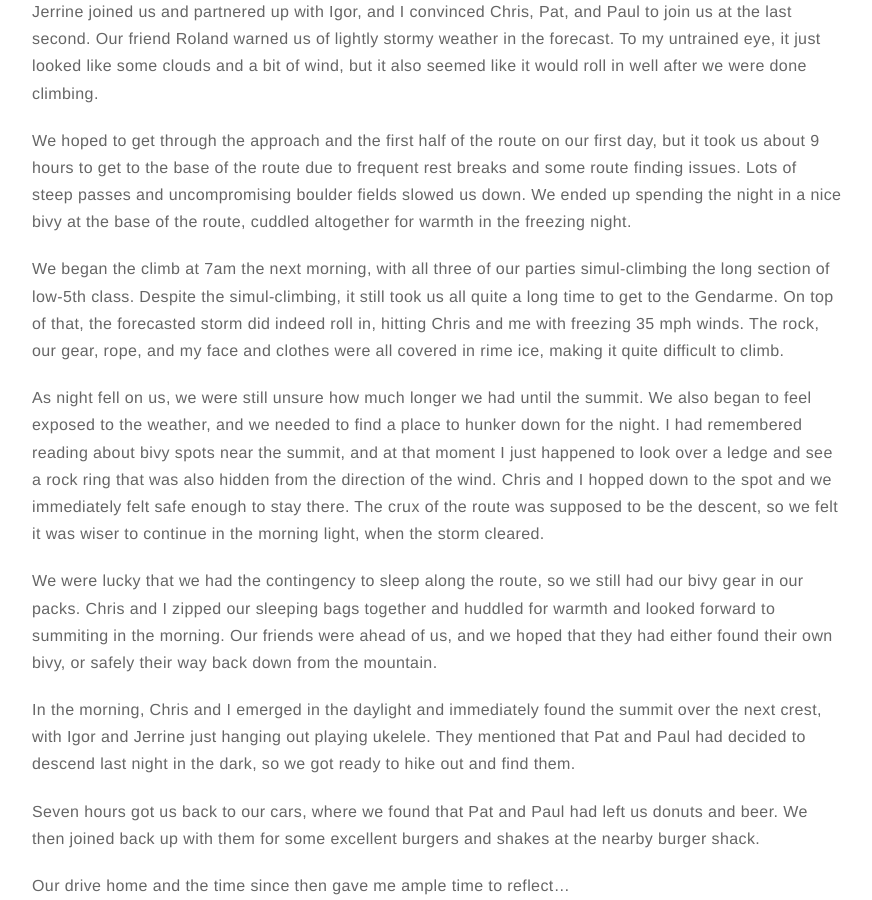
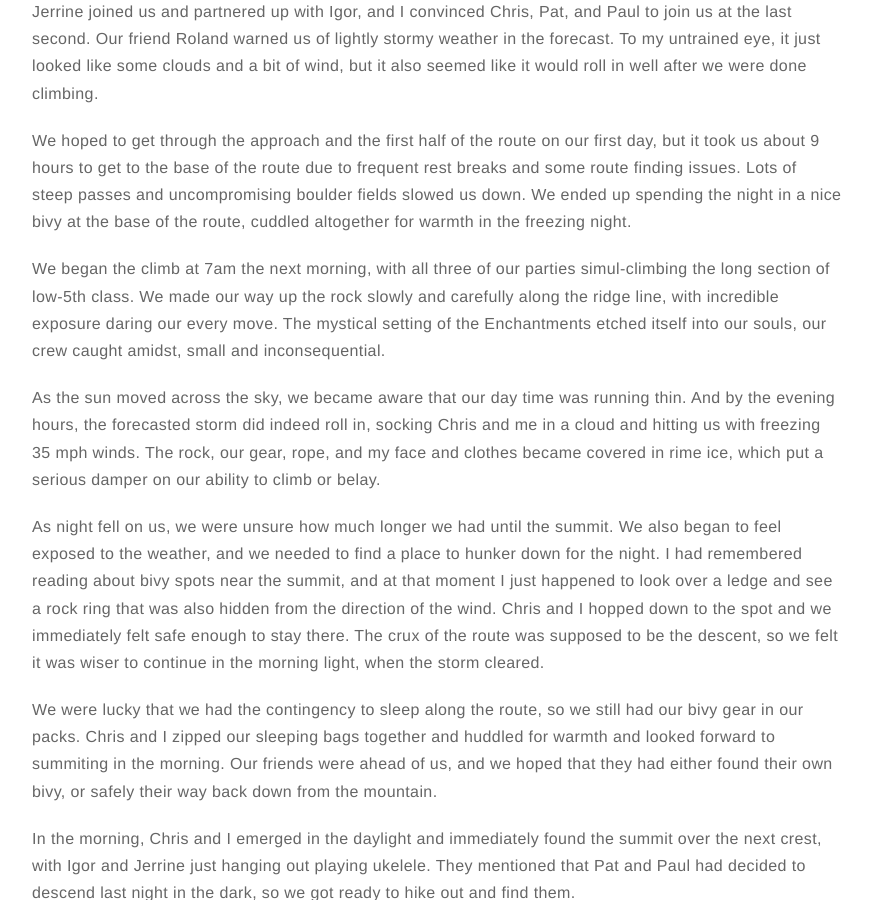
Before and after one commit to ryanwestby/ryanwestby.github.io, a Jekyll site: the page built from _posts/2022-02-11-2021-reflections.md, in a window 1280 px wide and 900 px high, scrolled down 11330 px. Shown: the whole window, without its empty margins (203-1075 px from the left). Built offline with Jekyll 4.4.1, drawn with Linux system fonts in a browser that asks for light colours; comment, search, counter and statistics services are not loaded; some of the changed text lies outside the part shown.

Commit message:
stuart wording

```diff
--- a/_posts/2022-02-11-2021-reflections.md
+++ b/_posts/2022-02-11-2021-reflections.md
@@ -154,9 +154,11 @@ Jerrine joined us and partnered up with Igor, and I convinced Chris, Pat, and Pa
 
 We hoped to get through the approach and the first half of the route on our first day, but it took us about 9 hours to get to the base of the route due to frequent rest breaks and some route finding issues. Lots of steep passes and uncompromising boulder fields slowed us down. We ended up spending the night in a nice bivy at the base of the route, cuddled altogether for warmth in the freezing night.
 
-We began the climb at 7am the next morning, with all three of our parties simul-climbing the long section of low-5th class. Despite the simul-climbing, it still took us all quite a long time to get to the Gendarme. On top of that, the forecasted storm did indeed roll in, hitting Chris and me with freezing 35 mph winds. The rock, our gear, rope, and my face and clothes were all covered in rime ice, making it quite difficult to climb.
+We began the climb at 7am the next morning, with all three of our parties simul-climbing the long section of low-5th class. We made our way up the rock slowly and carefully along the ridge line, with incredible exposure daring our every move. The mystical setting of the Enchantments etched itself into our souls, our crew caught amidst, small and inconsequential.
 
-As night fell on us, we were still unsure how much longer we had until the summit. We also began to feel exposed to the weather, and we needed to find a place to hunker down for the night. I had remembered reading about bivy spots near the summit, and at that moment I just happened to look over a ledge and see a rock ring that was also hidden from the direction of the wind. Chris and I hopped down to the spot and we immediately felt safe enough to stay there. The crux of the route was supposed to be the descent, so we felt it was wiser to continue in the morning light, when the storm cleared.
+As the sun moved across the sky, we became aware that our day time was running thin. And by the evening hours, the forecasted storm did indeed roll in, socking Chris and me in a cloud and hitting us with freezing 35 mph winds. The rock, our gear, rope, and my face and clothes became covered in rime ice, which put a serious damper on our ability to climb or belay.
+
+As night fell on us, we were unsure how much longer we had until the summit. We also began to feel exposed to the weather, and we needed to find a place to hunker down for the night. I had remembered reading about bivy spots near the summit, and at that moment I just happened to look over a ledge and see a rock ring that was also hidden from the direction of the wind. Chris and I hopped down to the spot and we immediately felt safe enough to stay there. The crux of the route was supposed to be the descent, so we felt it was wiser to continue in the morning light, when the storm cleared.
 
 We were lucky that we had the contingency to sleep along the route, so we still had our bivy gear in our packs. Chris and I zipped our sleeping bags together and huddled for warmth and looked forward to summiting in the morning. Our friends were ahead of us, and we hoped that they had either found their own bivy, or safely their way back down from the mountain.
 
```
